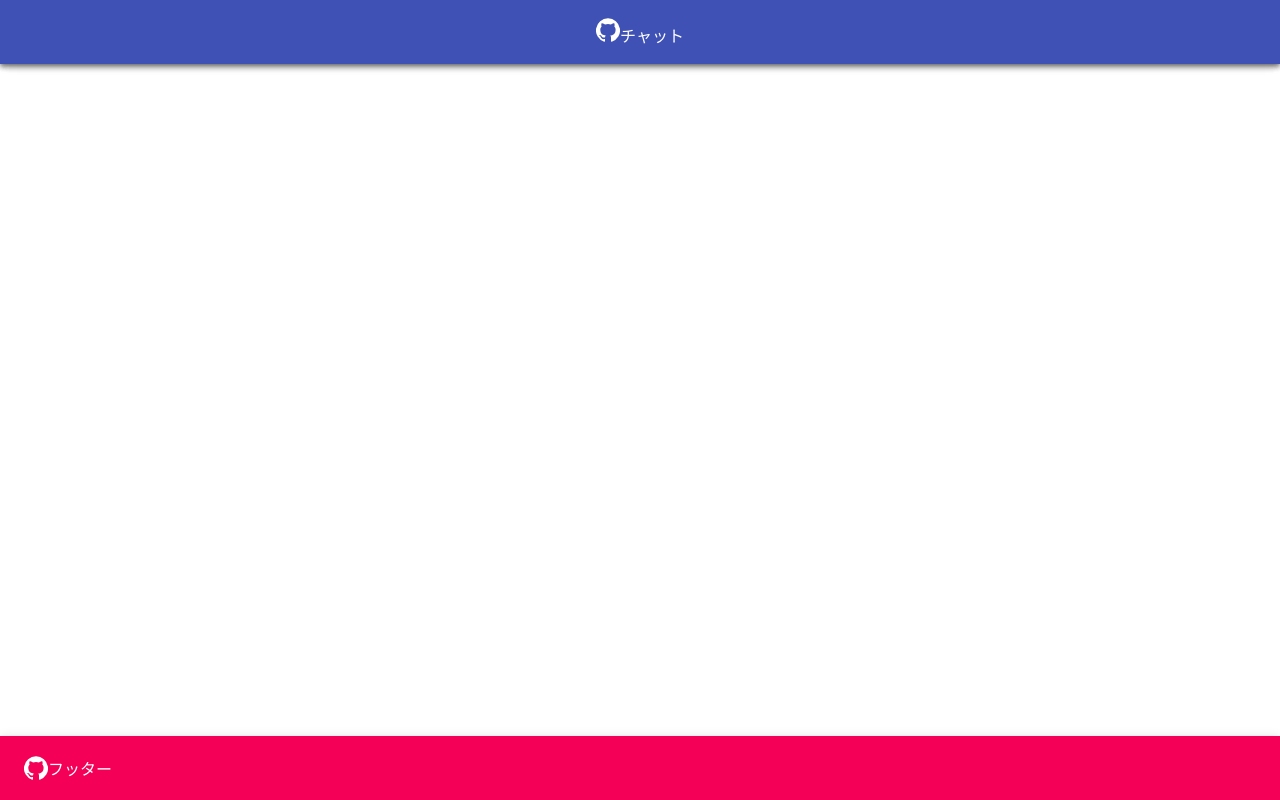
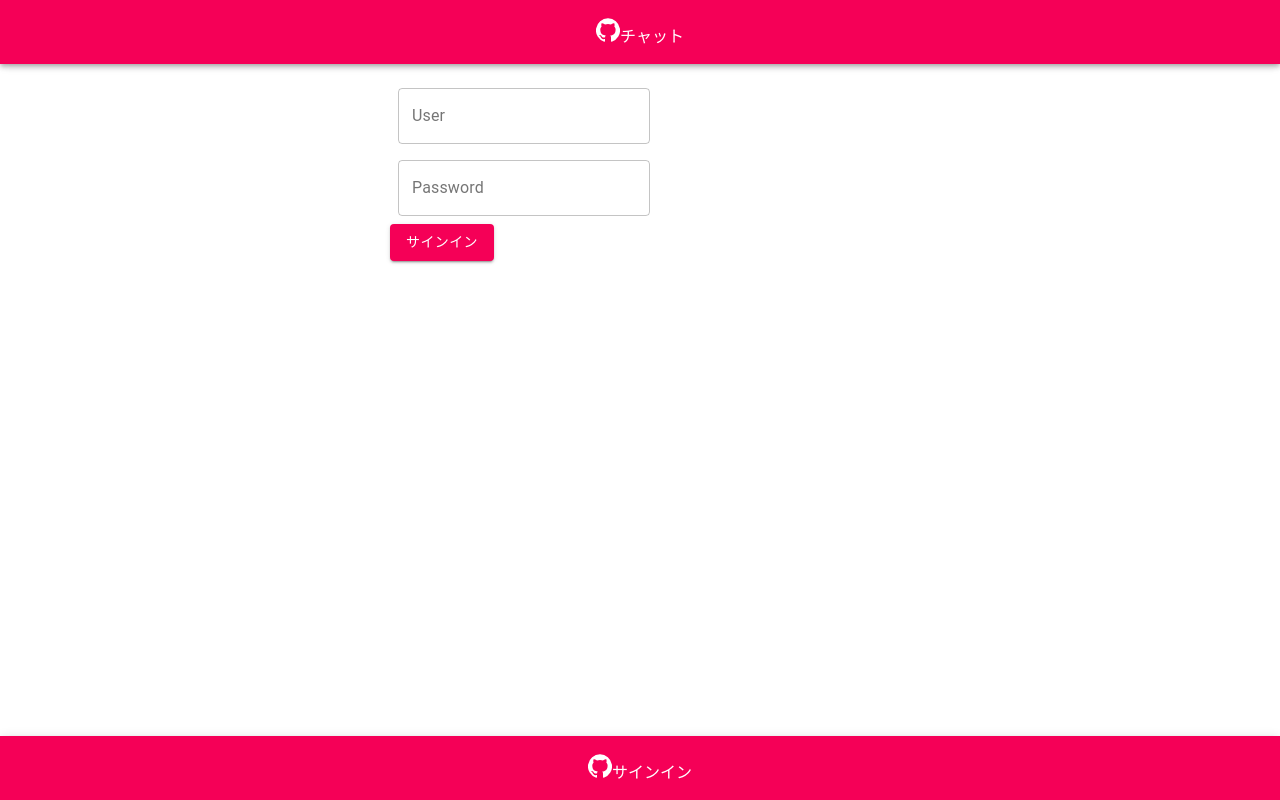
Before and after one commit to NishiokaKazuki/SNS, a React (Create React App) app in the folder client/: page /signin in a window 1280 px wide. Built offline with nearby package versions, Linux system fonts and the light colour scheme.

Commit message:
refs#2001 Add signin page

```diff
--- a/client/src/App.tsx
+++ b/client/src/App.tsx
@@ -1,5 +1,6 @@
 import React from 'react';
 import logo from './logo.svg';
+import styled from 'styled-components'
 import './App.css';
 import {
   BrowserRouter as Router,
@@ -11,20 +12,31 @@ import Footer from './containers/Footer'
 import SignIn from './containers/SignIn'
 import Header from './containers/Header'
 import Top    from './containers/Top'
+import ScrollToTop from './containers/Wrapper/ScrollToTop'
 
 const App: React.FC = () => {
   return (
     <>
       <Router>
+        <ScrollToTop/>
         <Header />
-          <Switch>
-            <Route exact path="/"><Top /></Route>
-            <Route exact path="/signin"><SignIn /></Route>
-          </Switch>
+          <Main>
+            <Switch>
+              <Route exact path="/"><Top /></Route>
+              <Route exact path="/signin"><SignIn /></Route>
+            </Switch>
+          </Main>
         <Footer />
       </Router>
     </>
   );
 }
 
+const Main = styled.main`
+    width: 500px;
+    max-width: 100vw;
+    min-height: 100vh;
+    margin: 0 auto;
+`
+
 export default App;
--- a/client/src/containers/Footer/index.tsx
+++ b/client/src/containers/Footer/index.tsx
@@ -14,9 +14,9 @@ const Footer: React.FC = () => {
             <div>
                 <AppBar position="fixed" color="secondary" className={classes.footer}>
                     <Toolbar>
-                        {/* <StyledLink to="/"> */}
-                            <GitHubIcon />フッター
-                        {/* </StyledLink> */}
+                        <StyledLink to="/signin">
+                            <GitHubIcon />サインイン
+                        </StyledLink>
                     </Toolbar>
                 </AppBar>
             </div>
@@ -31,5 +31,10 @@ const useStyles = makeStyles(() => ({
     }
 }))
 
+const StyledLink = styled(Link)`
+    margin: auto;
+    text-decoration: none;
+    color: white;
+`
 
 export default Footer
--- a/client/src/containers/SignIn/index.tsx
+++ b/client/src/containers/SignIn/index.tsx
@@ -2,30 +2,53 @@ import React from 'react'
 import { Link } from 'react-router-dom'
 import styled from 'styled-components'
 
-import AppBar from '@material-ui/core/AppBar'
-import Toolbar from '@material-ui/core/Toolbar'
-import GitHubIcon from '@material-ui/icons/GitHub'
+import { createStyles, makeStyles, Theme } from '@material-ui/core/styles'
+import Button from '@material-ui/core/Button';
+import TextField from '@material-ui/core/TextField';
 
 const SignIn: React.FC = () => {
-    return (
-        <>
-            <div>
-                <AppBar position="fixed">
-                    <Toolbar>
-                        <StyledLink to="/">
-                            <GitHubIcon />チャット
-                        </StyledLink>
-                    </Toolbar>
-                </AppBar>
-            </div>
-        </>
-    )
+  const classes = useStyles();
+
+  return (
+    <Root>
+      <form className={classes.root} noValidate autoComplete="off">
+        <div>
+          <TextField
+            id="outlined-password-input"
+            label="User"
+            variant="outlined"
+          />
+          <TextField
+            id="outlined-password-input"
+            label="Password"
+            type="password"
+            autoComplete="current-password"
+            variant="outlined"
+          />
+        </div>
+      </form>
+      <Button variant="contained" color="secondary">
+        サインイン
+      </Button>
+    </Root>
+  )
 }
 
-const StyledLink = styled(Link)`
-    margin: auto;
-    text-decoration: none;
-    color: white;
+const useStyles = makeStyles((theme: Theme) =>
+  createStyles({
+    root: {
+      '& .MuiTextField-root': {
+        margin: theme.spacing(1),
+        width: '25ch',
+      },
+    },
+  }),
+);
+
+const Root = styled.div`
+  margin: auto;
+  padding-top: 80px;
+  padding-bottom: 50px;
 `
 
 export default SignIn
--- /dev/null
+++ b/client/src/containers/Wrapper/ScrollToTop.tsx
@@ -0,0 +1,12 @@
+import { useEffect } from "react"
+import { useLocation } from "react-router-dom"
+
+export default function ScrollToTop() {
+    const { pathname } = useLocation()
+
+    useEffect(() => {
+        window.scrollTo(0, 0)
+    }, [pathname])
+
+    return null
+}
```
Also changed, not shown: 1 other file (tests, documents, lock files or other folders).
